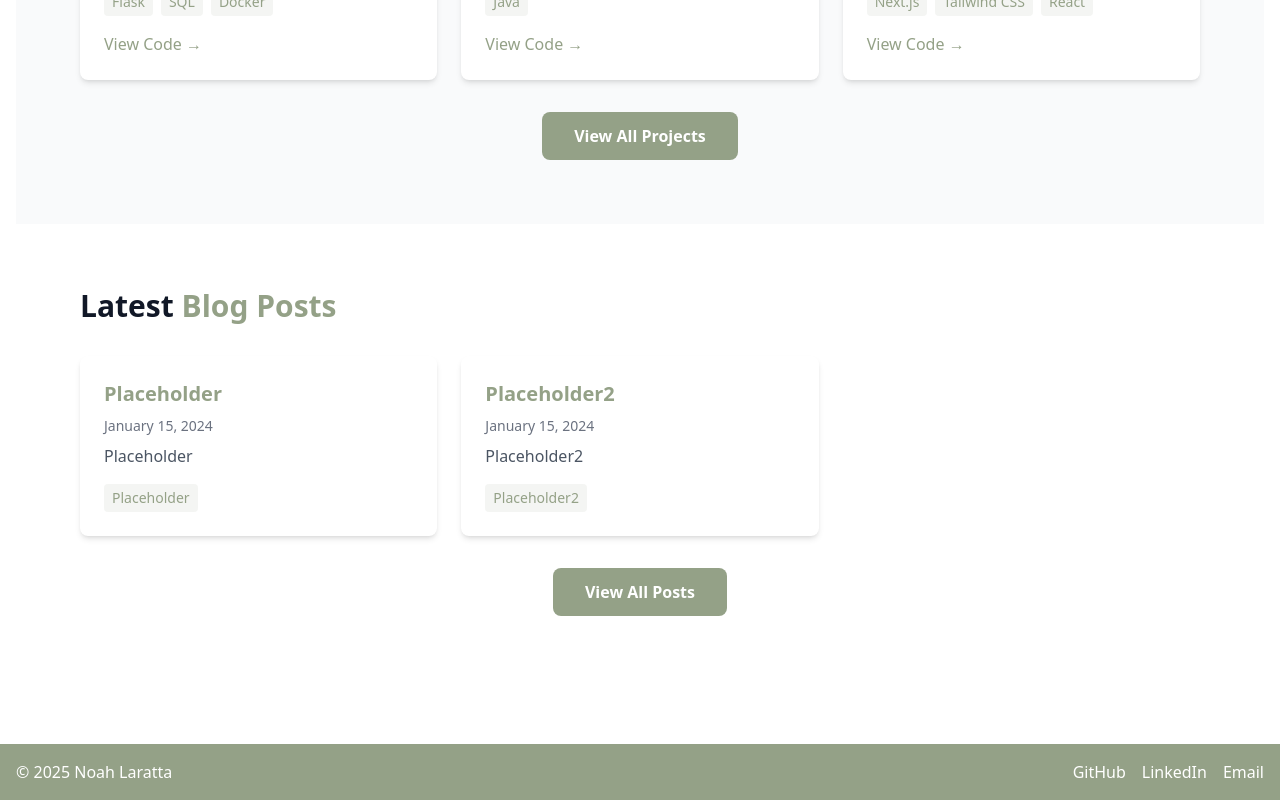
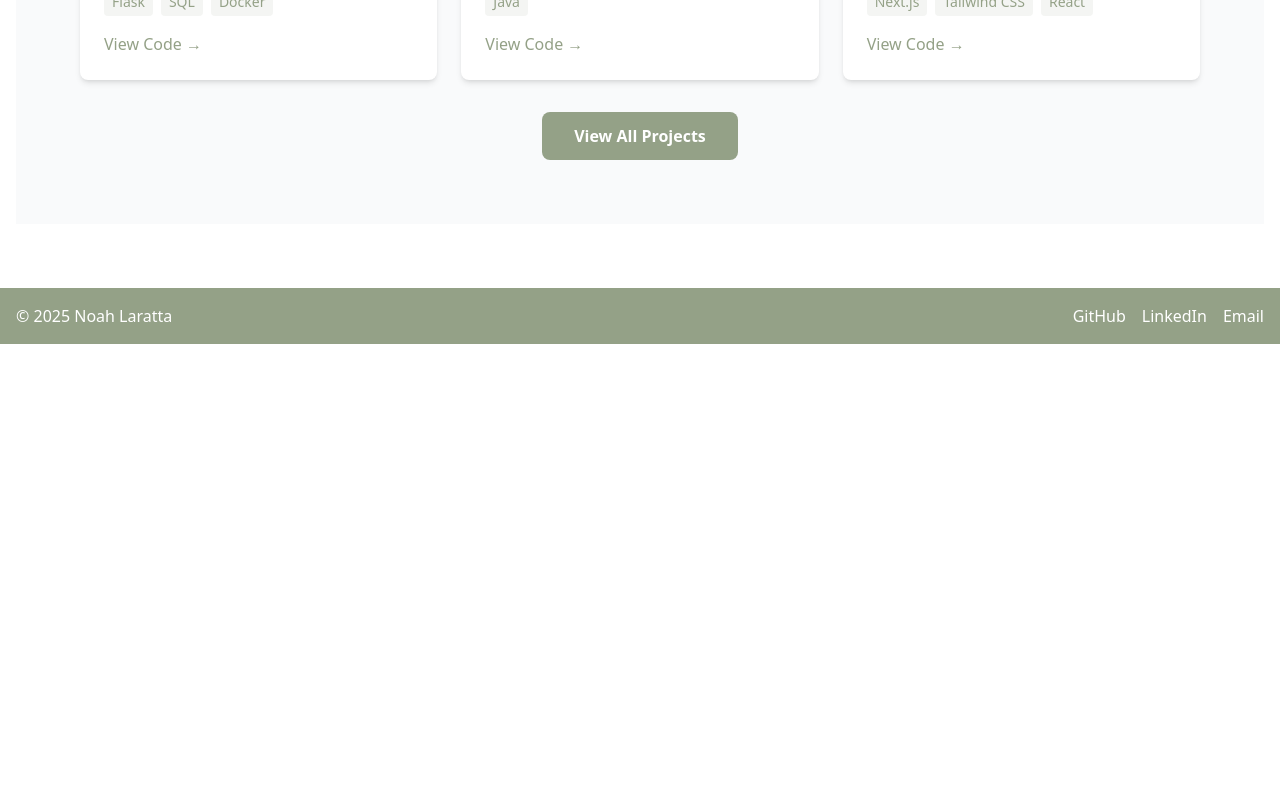
Before and after one commit to nlaratta/noahlaratta, a Next.js app: page / in a window 1280 px wide. Shown: the part 1100-1900 px from the top of the page. After the commit the page ends 1444 px from the top, so only its background shows below. Built offline with nearby package versions, Linux system fonts and the light colour scheme.

Commit message:
Hide latest blog posts

```diff
--- a/pages/index.tsx
+++ b/pages/index.tsx
@@ -163,7 +163,7 @@
         </section>
 
         {/* Latest Blog Posts Section */}
-        <section className="py-16">
+        {/* <section className="py-16">
           <div className="max-w-6xl mx-auto px-4">
             <h2 className="text-3xl font-bold text-gray-900 mb-8">
               Latest <span className="text-sage">Blog Posts</span>
@@ -211,7 +211,7 @@
               </Link>
             </div>
           </div>
-        </section>
+        </section> */}
       </div>
     </Layout>
   )
```
